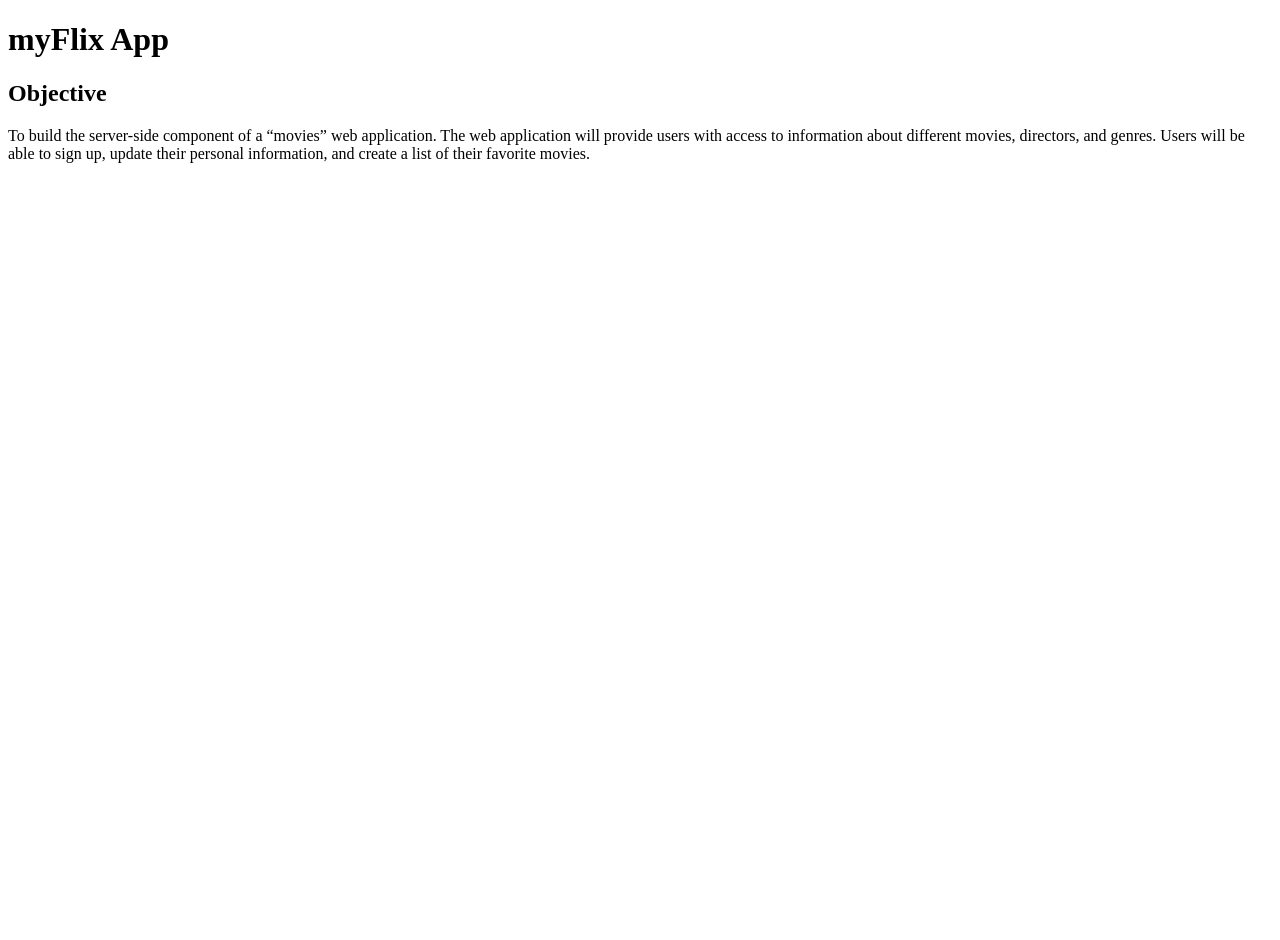
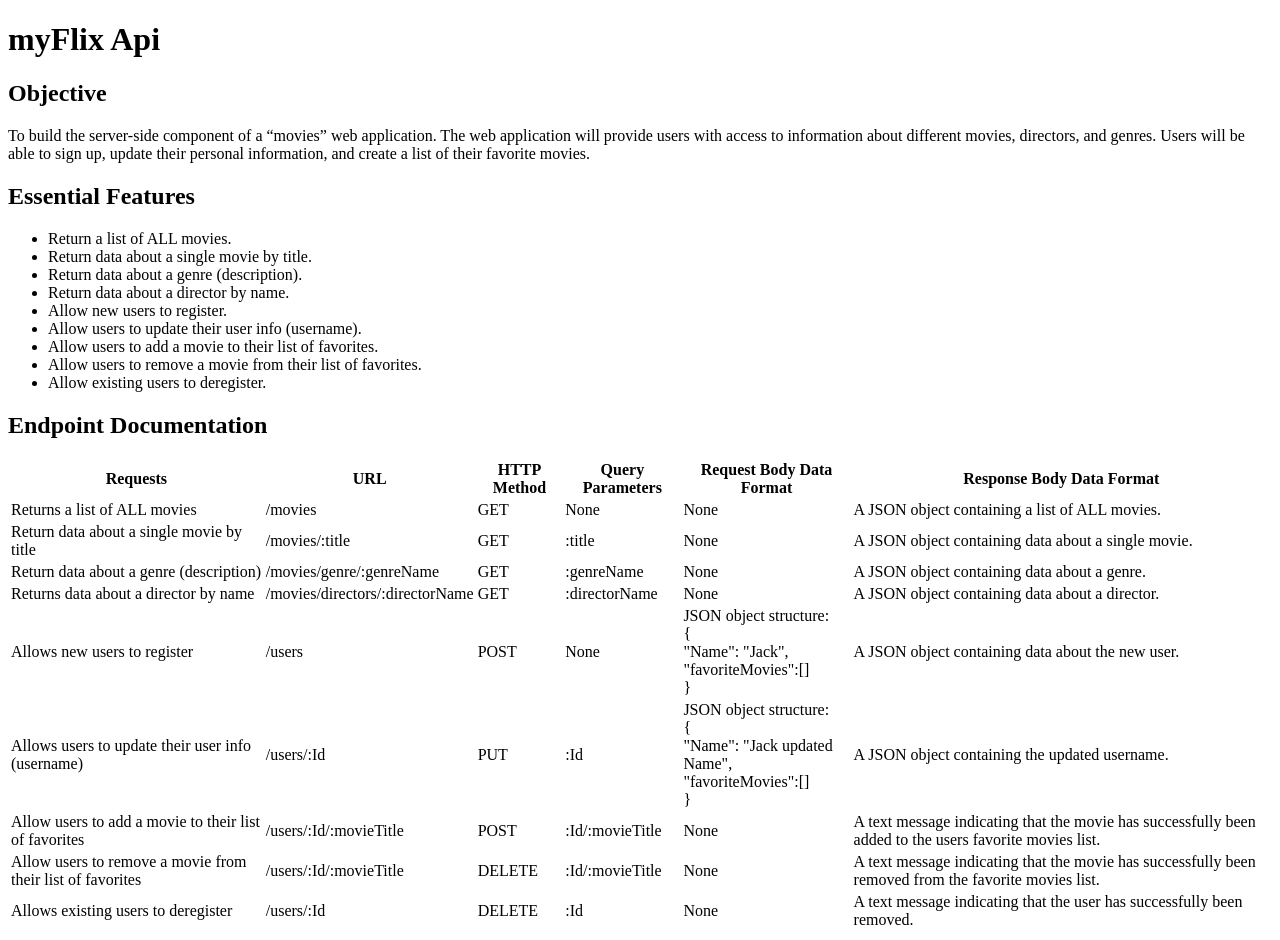
Before and after one commit to OBo1307/movie_api-myFlixApp-, a website: page public/documentation.html in a window 1280 px wide. Before the commit the page ends 800 px from the top, so only its background shows below. Drawn offline with Linux system fonts and the light colour scheme.

Commit message:
added endpoint documentation

```diff
--- a/public/documentation.html
+++ b/public/documentation.html
@@ -1,12 +1,12 @@
 <!DOCTYPE html>
 <html lang="en">
 	<head>
-        <meta charset="utf-8">
-        <meta name="viewport" content="width=device-width, initial-scale=1">
-        <title>myFlix App documentation</title>
+		<meta charset="utf-8" />
+		<meta name="viewport" content="width=device-width, initial-scale=1" />
+		<title>myFlix Api Documentation</title>
 	</head>
 	<body>
-        <h1>myFlix App</h1>
+		<h1>myFlix Api</h1>
 		<h2>Objective</h2>
 		<p>
 			To build the server-side component of a “movies” web application. The web
@@ -14,5 +14,135 @@
 			movies, directors, and genres. Users will be able to sign up, update their
 			personal information, and create a list of their favorite movies.
 		</p>
+		<h2>Essential Features</h2>
+		<div>
+			<ul>
+				<li>Return a list of ALL movies.</li>
+				<li>Return data about a single movie by title.</li>
+				<li>Return data about a genre (description).</li>
+				<li>Return data about a director by name.</li>
+				<li>Allow new users to register.</li>
+				<li>Allow users to update their user info (username).</li>
+				<li>Allow users to add a movie to their list of favorites.</li>
+				<li>Allow users to remove a movie from their list of favorites.</li>
+				<li>Allow existing users to deregister.</li>
+			</ul>
+		</div>
+
+		<h2>Endpoint Documentation</h2>
+		<table>
+			<thead>
+				<tr>
+					<th>Requests</th>
+					<th>URL</th>
+					<th>HTTP Method</th>
+					<th>Query Parameters</th>
+					<th>Request Body Data Format</th>
+					<th>Response Body Data Format</th>
+				</tr>
+			</thead>
+
+			<tbody>
+				<tr>
+					<td>Returns a list of ALL movies</td>
+					<td>/movies</td>
+					<td>GET</td>
+					<td>None</td>
+					<td>None</td>
+					<td>A JSON object containing a list of ALL movies.</td>
+				</tr>
+
+				<tr>
+					<td>Return data about a single movie by title</td>
+					<td>/movies/:title</td>
+					<td>GET</td>
+					<td>:title</td>
+					<td>None</td>
+					<td>A JSON object containing data about a single movie.</td>
+				</tr>
+
+				<tr>
+					<td>Return data about a genre (description)</td>
+					<td>/movies/genre/:genreName</td>
+					<td>GET</td>
+					<td>:genreName</td>
+					<td>None</td>
+					<td>A JSON object containing data about a genre.</td>
+				</tr>
+
+				<tr>
+					<td>Returns data about a director by name</td>
+					<td>/movies/directors/:directorName</td>
+					<td>GET</td>
+					<td>:directorName</td>
+					<td>None</td>
+					<td>A JSON object containing data about a director.</td>
+				</tr>
+
+				<tr>
+					<td>Allows new users to register</td>
+					<td>/users</td>
+					<td>POST</td>
+					<td>None</td>
+					<td>JSON object structure: <br />
+                        { <br />
+						"Name": "Jack", <br />
+						"favoriteMovies":[] <br />
+						}
+					</td>
+					<td>A JSON object containing data about the new user.</td>
+				</tr>
+
+				<tr>
+					<td>Allows users to update their user info (username)</td>
+					<td>/users/:Id</td>
+					<td>PUT</td>
+					<td>:Id</td>
+					<td>JSON object structure: <br />
+                        { <br />
+						"Name": "Jack updated Name", <br />
+						"favoriteMovies":[] <br />
+						}
+                    </td>
+					<td>A JSON object containing the updated username.</td>
+				</tr>
+
+				<tr>
+					<td>Allow users to add a movie to their list of favorites</td>
+					<td>/users/:Id/:movieTitle</td>
+					<td>POST</td>
+					<td>:Id/:movieTitle</td>
+					<td>None</td>
+					<td>
+						A text message indicating that the movie has successfully been added
+						to the users favorite movies list.
+					</td>
+				</tr>
+
+				<tr>
+					<td>Allow users to remove a movie from their list of favorites</td>
+					<td>/users/:Id/:movieTitle</td>
+					<td>DELETE</td>
+					<td>:Id/:movieTitle</td>
+					<td>None</td>
+					<td>
+						A text message indicating that the movie has successfully been
+						removed from the favorite movies list.
+					</td>
+				</tr>
+
+				<tr>
+					<td>Allows existing users to deregister</td>
+					<td>/users/:Id</td>
+					<td>DELETE</td>
+					<td>:Id</td>
+					<td>None</td>
+					<td>
+						A text message indicating that the user has successfully been
+						removed.
+					</td>
+				</tr>
+			</tbody>
+		</table>
 	</body>
 </html>
```
Lines whose indentation alone changed are shown as unchanged.
